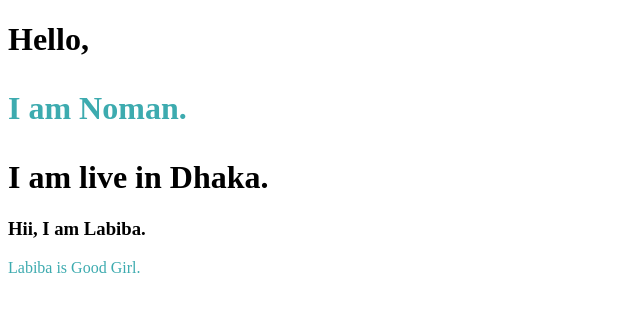
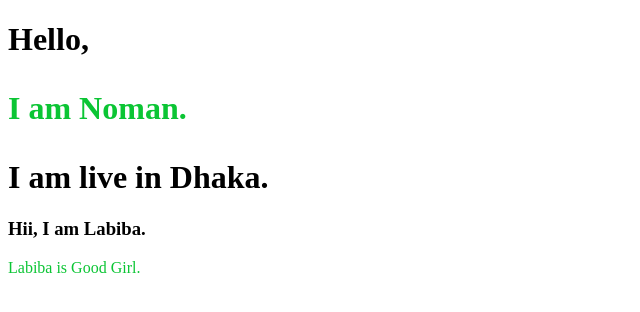
Before and after one commit to Abdullah13130/my-first-repo, a plain HTML site: page index.html in a window 1280 px wide. Shown: the whole page, without its empty margins (0-640 px from the left). Drawn offline with Linux system fonts and the light colour scheme.

Commit message:
command use

```diff
--- a/style.css
+++ b/style.css
@@ -1,3 +1,3 @@
 p{
-    color: rgb(61, 171, 175);
+    color: rgb(11, 197, 52);
 }
```
